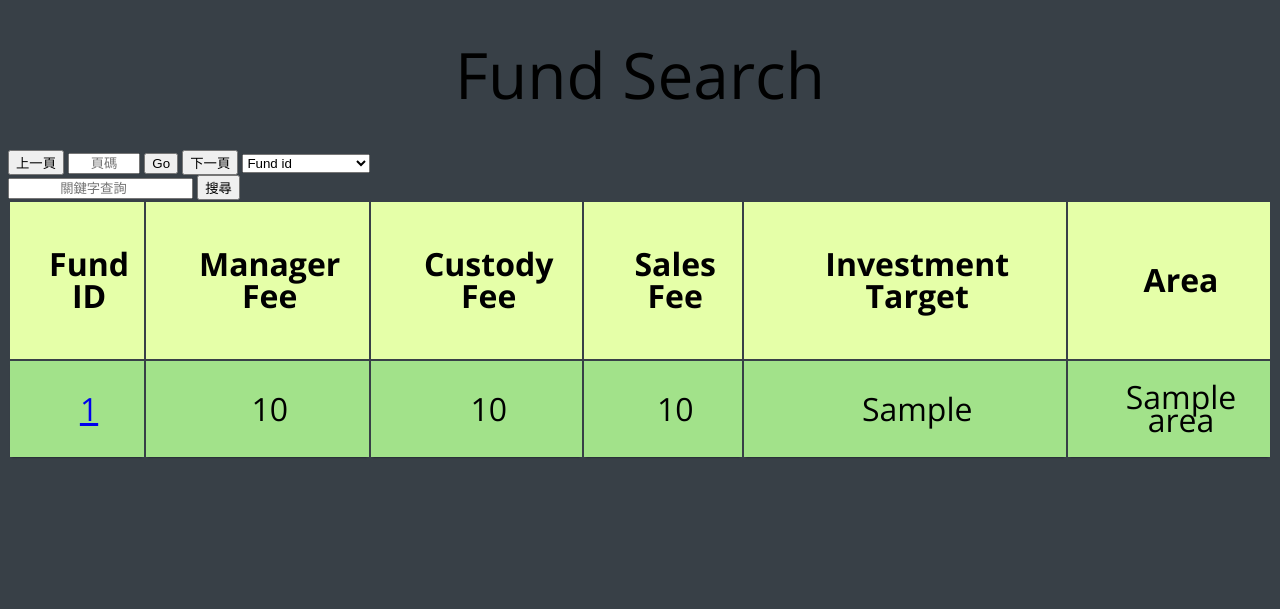
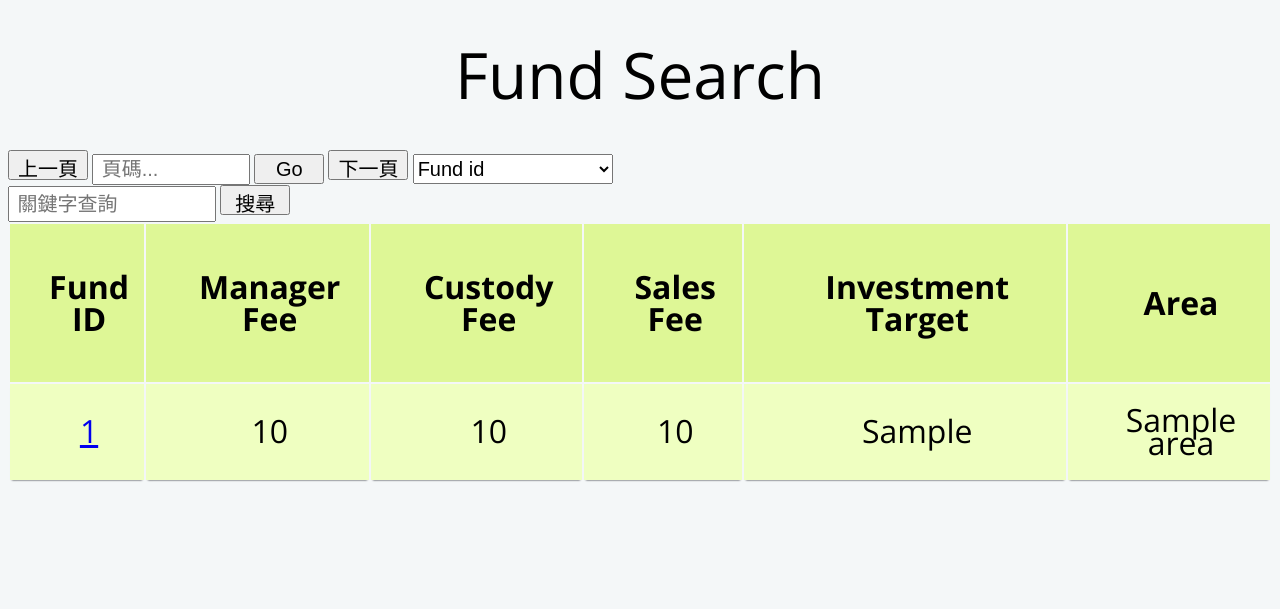
Before and after one commit to hope527/FundWebsite, a Django app: template templates/index.html in a window 1280 px wide. Shown: the top 609 px of the page. Run offline with Django 3.2, Linux system fonts and the light colour scheme; the template is opened without the code that fills it: most values are stand-ins (such as "Sample title", 1, 10 or a date in 2020); some libraries are stand-ins or nearby versions.

Commit message:
Add files via upload

```diff
--- a/static/css/style.css
+++ b/static/css/style.css
@@ -18,8 +18,8 @@
     bottom: 30px;
     padding: 10px 16px;
     font-size: 25px;
-    background: rgba(230, 200, 200, 0.4);
-    color: #909185;
+    background: rgba(230, 200, 200, 0.75);
+    color: #444440;
     cursor: pointer;
     z-index: 1000;
 }
@@ -29,7 +29,7 @@ body {
   font-weight: 300;
   line-height: 1.42em;
   color:#000000;
-  background-color:#384047;
+  background-color:#f4f7f8;
 }
 
 h1 {
@@ -74,30 +74,31 @@ h1 {
 
 /* Background-color of the odd rows */
 .container tr:nth-child(odd) {
-	  background-color: #a2e28a;
+	  background-color: #efffc1;
 }
 
 /* Background-color of the even rows */
 .container tr:nth-child(even) {
-	  background-color: #8bc475;
+	  background-color: #e9ffaa;
 }
 
 /*類別背景*/
 .container th {
-	  background-color: #e5ffa8;
+	  background-color: #def796;
 }
 
-.container td:first-child { color: #abdb5e; }
+.container td:first-child { color: #685656; }
 
+/*每列色彩*/
 .container tr:hover {
-   background-color: #8bb77c;
+   background-color: #f7f585;
   -webkit-box-shadow: 0 6px 6px -6px #0E1119;
 	   -moz-box-shadow: 0 6px 6px -6px #0E1119;
 	        box-shadow: 0 6px 6px -6px #0E1119;
 }
-
+/*碰到放大色彩*/
 .container td:hover {
-  background-color: #60f709;
+  background-color: #ffcea5;
   color: #403E10;
   font-weight: bold;
 
--- a/templates/index.html
+++ b/templates/index.html
@@ -12,11 +12,11 @@
 <body>
   <div id="gotop">˄</div>
   <h1><span class="yellow">Fund Search{{errormessage}}</span></h1>
-  <button id="prev_page">上一頁</button>
-  <input id="page_num" type="number" min="1" max="1000" placeholder="     頁碼">
-  <button id="go">Go</button>
-  <button id="next_page">下一頁</button>
-  <select id="column">
+  <button id="prev_page" style="width:80px;height:30px;font-size:20px;">上一頁</button>
+  <input id="page_num" type="number" min="1" max="1000" placeholder=" 頁碼..." style="width:150px;height:25px;font-size:20px;">
+  <button id="go" style="width:70px;height:30px;font-size:20px;">Go</button>
+  <button id="next_page" style="width:80px;height:30px;font-size:20px;">下一頁</button>
+  <select id="column" style="width:200px;height:30px;font-size:20px;">
     <option value="fund_id">Fund id</option>
     <option value="manager_fee">Manager_fee</option>
     <option value="custody_fee">Custody_fee</option>
@@ -26,8 +26,8 @@
   </select><br>
 
 
-  <input id="keyword" type="text" placeholder="             關鍵字查詢">
-  <button id="search">搜尋</button>
+  <input id="keyword" type="text" placeholder=" 關鍵字查詢" style="width:200px;height:30px;font-size:20px;">
+  <button id="search" style="width:70px;height:30px;font-size:20px;">搜尋</button>
   <div class="nav">
   </div>
   <div class="output">
```
